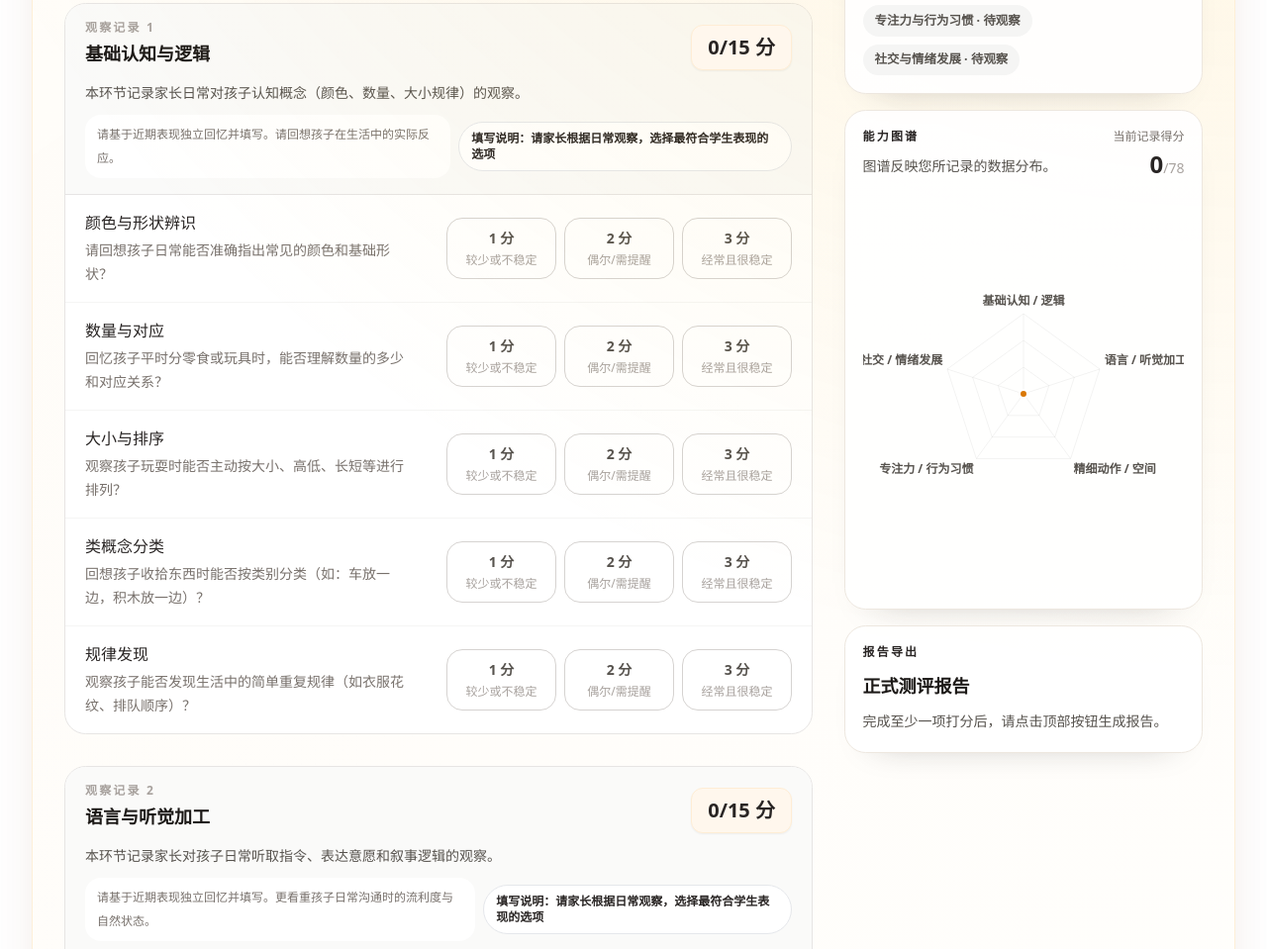
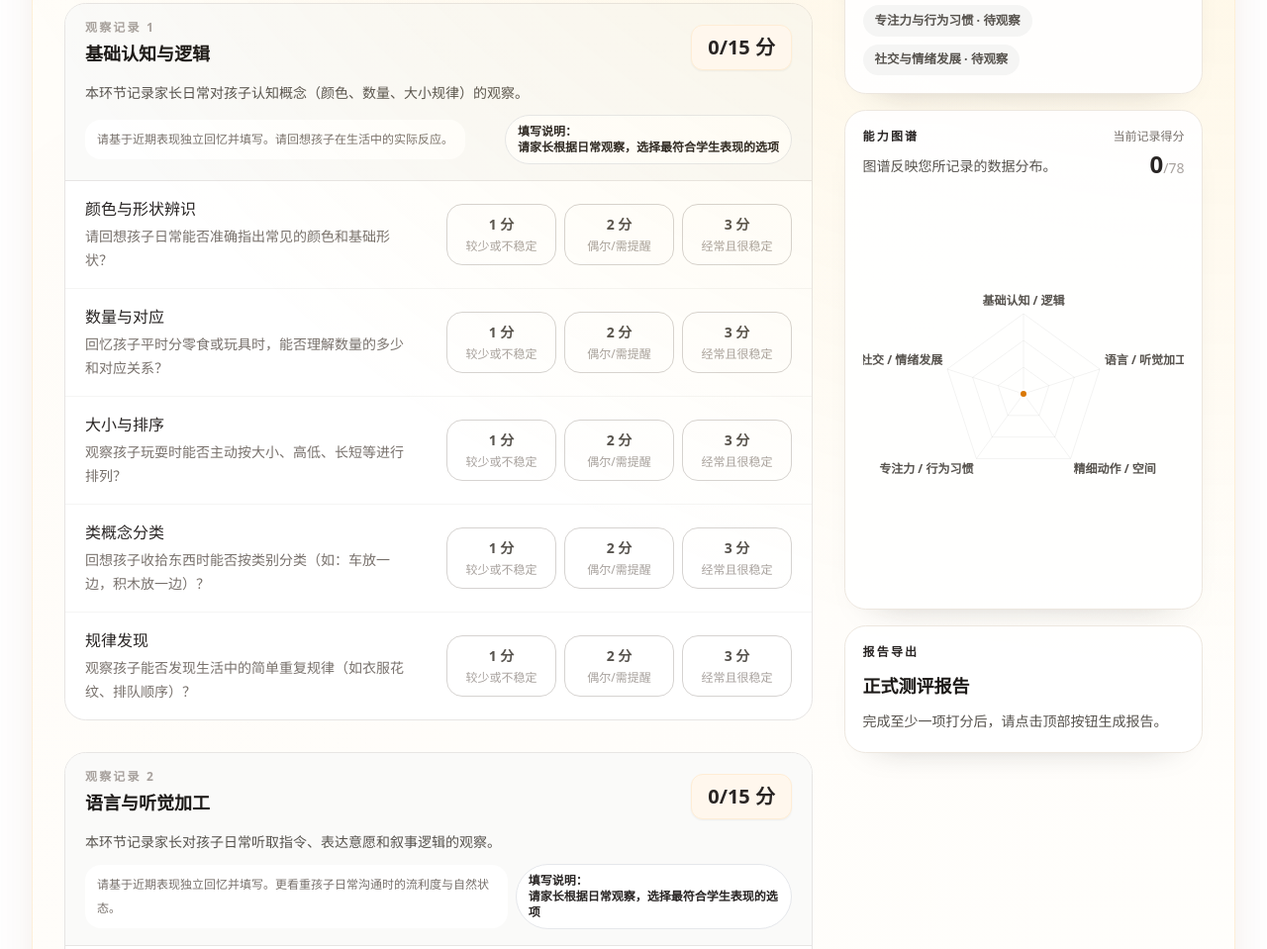
Before and after one commit to LiLYzY54/StuSituTest.github.io, a plain HTML site: page index.html in a window 1280 px wide. Shown: the part 1379-2338 px from the top of the page at 99% size. Drawn offline with nearby package versions, Linux system fonts and the light colour scheme.

Commit message:
Update performer instructions with HTML line breaks

```diff
--- a/index.html
+++ b/index.html
@@ -817,7 +817,7 @@
                 {
                     summary: '本环节记录家长日常对孩子认知概念（颜色、数量、大小规律）的观察。',
                     reassure: '请回想孩子在生活中的实际反应。',
-                    performer: '填写说明：请家长根据日常观察，选择最符合学生表现的选项',
+                    performer: '填写说明：<br>请家长根据日常观察，选择最符合学生表现的选项',
                     itemHints: [
                         '请回想孩子日常能否准确指出常见的颜色和基础形状？',
                         '回忆孩子平时分零食或玩具时，能否理解数量的多少和对应关系？',
@@ -829,7 +829,7 @@
                 {
                     summary: '本环节记录家长对孩子日常听取指令、表达意愿和叙事逻辑的观察。',
                     reassure: '更看重孩子日常沟通时的流利度与自然状态。',
-                    performer: '填写说明：请家长根据日常观察，选择最符合学生表现的选项',
+                    performer: '填写说明：<br>请家长根据日常观察，选择最符合学生表现的选项',
                     itemHints: [
                         '回忆孩子能否一次性听懂并完成您交代的两到三个动作指示？',
                         '平时聊天时，孩子能否比较清楚连贯地表达自己想要什么、看到了什么？',
@@ -841,7 +841,7 @@
                 {
                     summary: '本环节记录家长对孩子手部操作灵活性和空间模仿能力的观察。',
                     reassure: '回想孩子使用工具或做手工时的稳定性。',
-                    performer: '填写说明：请家长根据日常观察，选择最符合学生表现的选项',
+                    performer: '填写说明：<br>请家长根据日常观察，选择最符合学生表现的选项',
                     itemHints: [
                         '观察孩子平时用勺子、系扣子或穿珠子时手部是否灵活、稳当？',
                         '回忆孩子搭积木时，能否看着图纸或您的示范搭建出类似的结构？',
@@ -854,7 +854,7 @@
                 {
                     summary: '本环节记录家长对孩子日常专注时长、规则感和抗挫折表现的观察。',
                     reassure: '重点评估习惯的建立程度。',
-                    performer: '填写说明：请家长根据日常观察，选择最符合学生表现的选项',
+                    performer: '填写说明：<br>请家长根据日常观察，选择最符合学生表现的选项',
                     itemHints: [
                         '回想孩子玩自己感兴趣的玩具时，通常能专心投入多久不乱跑？',
                         '周围环境有声音干扰时，孩子是立刻被吸引走还是能继续手头的事？',
@@ -866,7 +866,7 @@
                 {
                     summary: '本环节记录家长对孩子日常情绪识别、人际互动和情绪调节的观察。',
                     reassure: '回想孩子在社交场景下的自然流露。',
-                    performer: '填写说明：请家长根据日常观察，选择最符合学生表现的选项',
+                    performer: '填写说明：<br>请家长根据日常观察，选择最符合学生表现的选项',
                     itemHints: [
                         '观察孩子遇到认识的人时，是否会有眼神接触并大方回应？',
                         '平时看动画或生活里，孩子能否准确识别他人开心或难过的情绪？',
@@ -880,7 +880,7 @@
                 {
                     summary: '本环节记录家长对孩子在阅读、听力中捕捉关键信息准确度的观察。',
                     reassure: '请回想孩子日常看题或阅读时的真实状态。',
-                    performer: '填写说明：请家长根据日常观察，选择最符合学生表现的选项',
+                    performer: '填写说明：<br>请家长根据日常观察，选择最符合学生表现的选项',
                     itemHints: [
                         '回忆孩子平时看长串数字或题目时，是否经常看错行、跳字漏字？',
                         '对于长得相似的字（如买/卖、己/已），孩子写作业时是否经常混淆？',
@@ -892,7 +892,7 @@
                 {
                     summary: '本环节记录家长对孩子作业基础能力（计算、审题、书写）的观察。',
                     reassure: '请根据近期家庭作业的平均反馈来评估。',
-                    performer: '填写说明：请家长根据日常观察，选择最符合学生表现的选项',
+                    performer: '填写说明：<br>请家长根据日常观察，选择最符合学生表现的选项',
                     itemHints: [
                         '观察孩子做纯计算题时，准确率和速度是否保持在相对稳定的水平？',
                         '做应用题时，孩子是否有意识地去圈画提取关键条件，而不是凭感觉瞎猜？',
@@ -904,7 +904,7 @@
                 {
                     summary: '本环节记录家长对孩子思维条理性、空间想象和步骤规划的观察。',
                     reassure: '重点看思路是否能落地成具体的行动步骤。',
-                    performer: '填写说明：请家长根据日常观察，选择最符合学生表现的选项',
+                    performer: '填写说明：<br>请家长根据日常观察，选择最符合学生表现的选项',
                     itemHints: [
                         '遇到找规律的难题，孩子能否推导并说出逻辑依据，而不是瞎填？',
                         '遇到空间图形折叠或积木遮挡题，孩子能否在脑海里想象出大概的形状？',
@@ -916,7 +916,7 @@
                 {
                     summary: '本环节记录家长对孩子写作业时的启动速度、专注耐力和复查动作的观察。',
                     reassure: '这是习惯观察，不用一次考试的分数来衡量。',
-                    performer: '填写说明：请家长根据日常观察，选择最符合学生表现的选项',
+                    performer: '填写说明：<br>请家长根据日常观察，选择最符合学生表现的选项',
                     itemHints: [
                         '家长提醒开始写作业后，孩子能否在极短时间内坐下动笔，而不是磨蹭发呆？',
                         '写作业过程中，孩子能持续专注多久不摸鱼、不频繁找借口离开座位？',
@@ -928,7 +928,7 @@
                 {
                     summary: '本环节记录家长对孩子面对挫折、时间观念及内在动力的观察。',
                     reassure: '请回想孩子面对压力或错误时的情感反应。',
-                    performer: '填写说明：请家长根据日常观察，选择最符合学生表现的选项',
+                    performer: '填写说明：<br>请家长根据日常观察，选择最符合学生表现的选项',
                     itemHints: [
                         '遇到错题被指出来时，孩子是容易情绪崩溃还是能较快调整心态去面对？',
                         '家长给出学习建议时，孩子是愿意听取并尝试，还是急着反弹争辩？',
```
